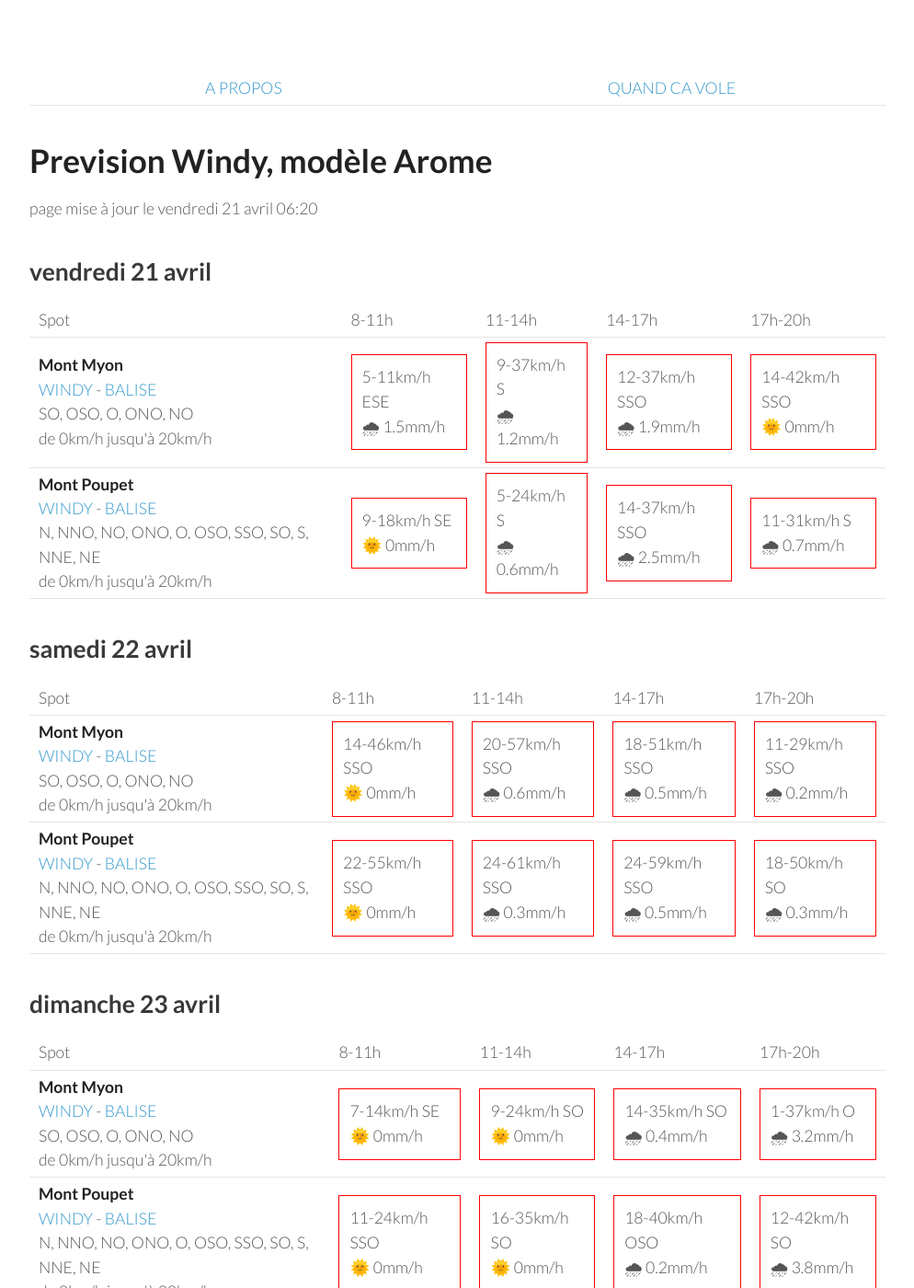
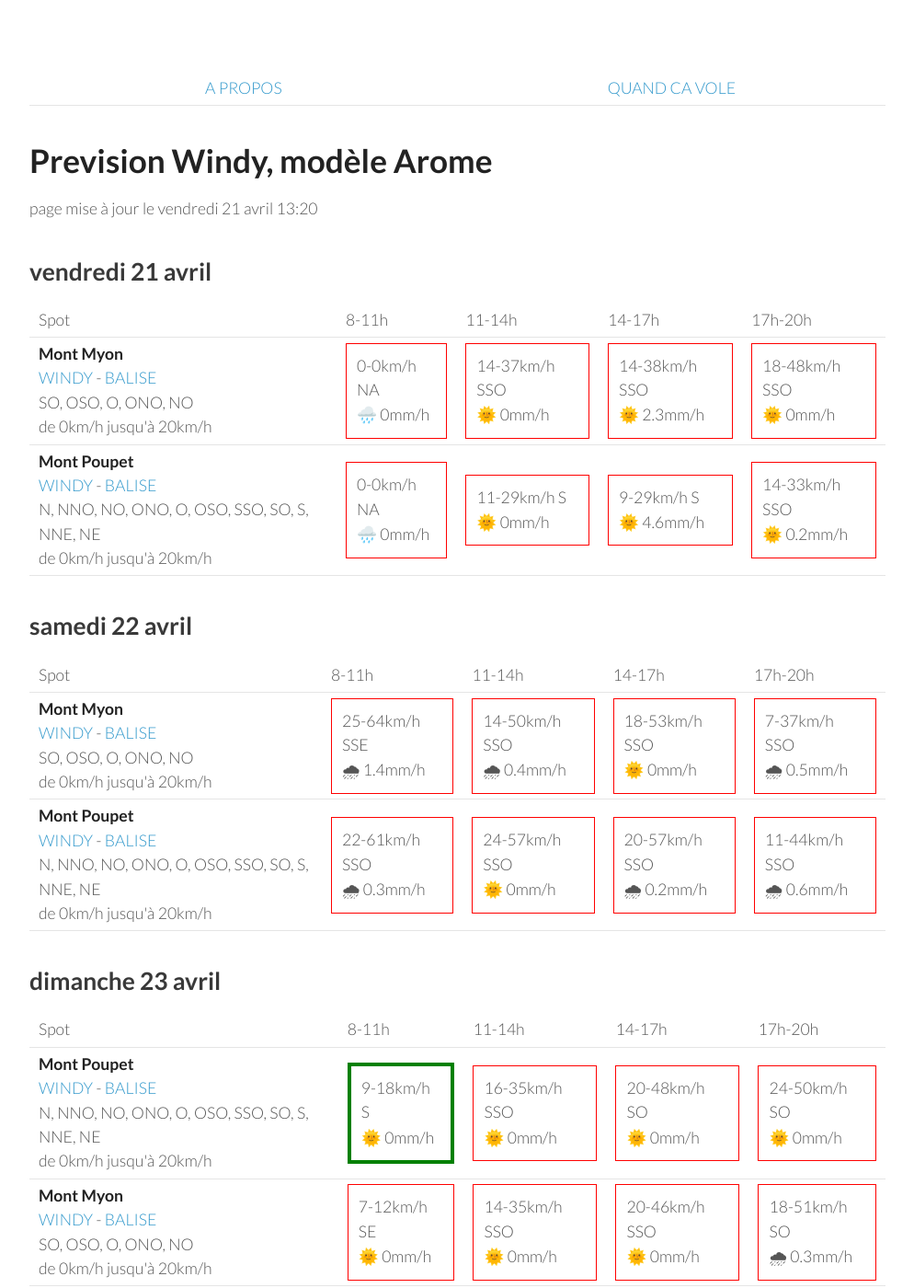
Before and after one commit to parapente-dans-le-nord/parapente-dans-le-nord.github.io, a Jekyll site: the page built from jura.markdown, in a window 1280 px wide and 1400 px high. Shown: the whole window at 92% size, without its empty margins (26-1020 px from the left). Built offline with Jekyll 4.4.1, drawn with Linux system fonts in a browser that asks for light colours; some of the changed text lies outside the part shown.

Commit message:
update index.markdown

```diff
--- a/jura.markdown
+++ b/jura.markdown
@@ -7,7 +7,7 @@ title:  "Tous les spots"
 {: .links}
 
 # Prevision Windy, modèle Arome
-page mise à jour le vendredi 21 avril 06:20
+page mise à jour le vendredi 21 avril 13:20
 
 ## vendredi 21 avril
 
@@ -24,21 +24,19 @@ page mise à jour le vendredi 21 avril 06:20
 <tr>
         <td><strong>Mont Myon</strong><br><a href="https://windy.com/46.331/5.397?45.898,5.394,8,m:eWoagj8">WINDY</a> - <span class=""><a href="http://www.balisemeteo.com/balise.php?idBalise=70">BALISE</a> </span><br> <span class="vent-favorable">SO, OSO, O, ONO, NO</span><br><span class="force-vent">de 0km/h jusqu'à 20km/h</span> </td>
 
-            <td><div class="not-flyable"><p>5-11km/h ESE</p><p>🌧 1.5mm/h</p></div></td>
-            <td><div class="not-flyable"><p>9-37km/h S</p><p>🌧 1.2mm/h</p></div></td>
-            <td><div class="not-flyable"><p>12-37km/h SSO</p><p>🌧 1.9mm/h</p></div></td>
-            <td><div class="not-flyable"><p>14-42km/h SSO</p><p>🌞 0mm/h</p></div></td>
-
+            <td><div class="not-flyable"><p>0-0km/h NA</p><p>🌧️ 0mm/h</p></div></td>
+            <td><div class="not-flyable"><p>14-37km/h SSO</p><p>🌞 0mm/h</p></div></td>
+            <td><div class="not-flyable"><p>14-38km/h SSO</p><p>🌞 2.3mm/h</p></div></td>
+            <td><div class="not-flyable"><p>18-48km/h SSO</p><p>🌞 0mm/h</p></div></td>
 
     </tr>
 <tr>
         <td><strong>Mont Poupet</strong><br><a href="https://windy.com/46.970/5.876?46.541,5.876,8">WINDY</a> - <span class=""><a href="http://www.balisemeteo.com/balise.php?idBalise=92">BALISE</a> </span><br> <span class="vent-favorable">N, NNO, NO, ONO, O, OSO, SSO, SO, S, NNE, NE</span><br><span class="force-vent">de 0km/h jusqu'à 20km/h</span> </td>
 
-            <td><div class="not-flyable"><p>9-18km/h SE</p><p>🌞 0mm/h</p></div></td>
-            <td><div class="not-flyable"><p>5-24km/h S</p><p>🌧 0.6mm/h</p></div></td>
-            <td><div class="not-flyable"><p>14-37km/h SSO</p><p>🌧 2.5mm/h</p></div></td>
-            <td><div class="not-flyable"><p>11-31km/h S</p><p>🌧 0.7mm/h</p></div></td>
-
+            <td><div class="not-flyable"><p>0-0km/h NA</p><p>🌧️ 0mm/h</p></div></td>
+            <td><div class="not-flyable"><p>11-29km/h S</p><p>🌞 0mm/h</p></div></td>
+            <td><div class="not-flyable"><p>9-29km/h S</p><p>🌞 4.6mm/h</p></div></td>
+            <td><div class="not-flyable"><p>14-33km/h SSO</p><p>🌞 0.2mm/h</p></div></td>
 
     </tr>
 
@@ -60,20 +58,20 @@ page mise à jour le vendredi 21 avril 06:20
 <tr>
         <td><strong>Mont Myon</strong><br><a href="https://windy.com/46.331/5.397?45.898,5.394,8,m:eWoagj8">WINDY</a> - <span class=""><a href="http://www.balisemeteo.com/balise.php?idBalise=70">BALISE</a> </span><br> <span class="vent-favorable">SO, OSO, O, ONO, NO</span><br><span class="force-vent">de 0km/h jusqu'à 20km/h</span> </td>
 
-            <td><div class="not-flyable"><p>14-46km/h SSO</p><p>🌞 0mm/h</p></div></td>
-            <td><div class="not-flyable"><p>20-57km/h SSO</p><p>🌧 0.6mm/h</p></div></td>
-            <td><div class="not-flyable"><p>18-51km/h SSO</p><p>🌧 0.5mm/h</p></div></td>
-            <td><div class="not-flyable"><p>11-29km/h SSO</p><p>🌧 0.2mm/h</p></div></td>
+            <td><div class="not-flyable"><p>25-64km/h SSE</p><p>🌧 1.4mm/h</p></div></td>
+            <td><div class="not-flyable"><p>14-50km/h SSO</p><p>🌧 0.4mm/h</p></div></td>
+            <td><div class="not-flyable"><p>18-53km/h SSO</p><p>🌞 0mm/h</p></div></td>
+            <td><div class="not-flyable"><p>7-37km/h SSO</p><p>🌧 0.5mm/h</p></div></td>
 
 
     </tr>
 <tr>
         <td><strong>Mont Poupet</strong><br><a href="https://windy.com/46.970/5.876?46.541,5.876,8">WINDY</a> - <span class=""><a href="http://www.balisemeteo.com/balise.php?idBalise=92">BALISE</a> </span><br> <span class="vent-favorable">N, NNO, NO, ONO, O, OSO, SSO, SO, S, NNE, NE</span><br><span class="force-vent">de 0km/h jusqu'à 20km/h</span> </td>
 
-            <td><div class="not-flyable"><p>22-55km/h SSO</p><p>🌞 0mm/h</p></div></td>
-            <td><div class="not-flyable"><p>24-61km/h SSO</p><p>🌧 0.3mm/h</p></div></td>
-            <td><div class="not-flyable"><p>24-59km/h SSO</p><p>🌧 0.5mm/h</p></div></td>
-            <td><div class="not-flyable"><p>18-50km/h SO</p><p>🌧 0.3mm/h</p></div></td>
+            <td><div class="not-flyable"><p>22-61km/h SSO</p><p>🌧 0.3mm/h</p></div></td>
+            <td><div class="not-flyable"><p>24-57km/h SSO</p><p>🌞 0mm/h</p></div></td>
+            <td><div class="not-flyable"><p>20-57km/h SSO</p><p>🌧 0.2mm/h</p></div></td>
+            <td><div class="not-flyable"><p>11-44km/h SSO</p><p>🌧 0.6mm/h</p></div></td>
 
 
     </tr>
@@ -94,22 +92,22 @@ page mise à jour le vendredi 21 avril 06:20
       <td>17h-20h</td>
     </tr>
 <tr>
-        <td><strong>Mont Myon</strong><br><a href="https://windy.com/46.331/5.397?45.898,5.394,8,m:eWoagj8">WINDY</a> - <span class=""><a href="http://www.balisemeteo.com/balise.php?idBalise=70">BALISE</a> </span><br> <span class="vent-favorable">SO, OSO, O, ONO, NO</span><br><span class="force-vent">de 0km/h jusqu'à 20km/h</span> </td>
+        <td><strong>Mont Poupet</strong><br><a href="https://windy.com/46.970/5.876?46.541,5.876,8">WINDY</a> - <span class=""><a href="http://www.balisemeteo.com/balise.php?idBalise=92">BALISE</a> </span><br> <span class="vent-favorable">N, NNO, NO, ONO, O, OSO, SSO, SO, S, NNE, NE</span><br><span class="force-vent">de 0km/h jusqu'à 20km/h</span> </td>
 
-            <td><div class="not-flyable"><p>7-14km/h SE</p><p>🌞 0mm/h</p></div></td>
-            <td><div class="not-flyable"><p>9-24km/h SO</p><p>🌞 0mm/h</p></div></td>
-            <td><div class="not-flyable"><p>14-35km/h SO</p><p>🌧 0.4mm/h</p></div></td>
-            <td><div class="not-flyable"><p>1-37km/h O</p><p>🌧 3.2mm/h</p></div></td>
+            <td><div class="flyable"><p>9-18km/h S</p><p>🌞 0mm/h</p></div></td>
+            <td><div class="not-flyable"><p>16-35km/h SSO</p><p>🌞 0mm/h</p></div></td>
+            <td><div class="not-flyable"><p>20-48km/h SO</p><p>🌞 0mm/h</p></div></td>
+            <td><div class="not-flyable"><p>24-50km/h SO</p><p>🌞 0mm/h</p></div></td>
 
 
     </tr>
 <tr>
-        <td><strong>Mont Poupet</strong><br><a href="https://windy.com/46.970/5.876?46.541,5.876,8">WINDY</a> - <span class=""><a href="http://www.balisemeteo.com/balise.php?idBalise=92">BALISE</a> </span><br> <span class="vent-favorable">N, NNO, NO, ONO, O, OSO, SSO, SO, S, NNE, NE</span><br><span class="force-vent">de 0km/h jusqu'à 20km/h</span> </td>
+        <td><strong>Mont Myon</strong><br><a href="https://windy.com/46.331/5.397?45.898,5.394,8,m:eWoagj8">WINDY</a> - <span class=""><a href="http://www.balisemeteo.com/balise.php?idBalise=70">BALISE</a> </span><br> <span class="vent-favorable">SO, OSO, O, ONO, NO</span><br><span class="force-vent">de 0km/h jusqu'à 20km/h</span> </td>
 
-            <td><div class="not-flyable"><p>11-24km/h SSO</p><p>🌞 0mm/h</p></div></td>
-            <td><div class="not-flyable"><p>16-35km/h SO</p><p>🌞 0mm/h</p></div></td>
-            <td><div class="not-flyable"><p>18-40km/h OSO</p><p>🌧 0.2mm/h</p></div></td>
-            <td><div class="not-flyable"><p>12-42km/h SO</p><p>🌧 3.8mm/h</p></div></td>
+            <td><div class="not-flyable"><p>7-12km/h SE</p><p>🌞 0mm/h</p></div></td>
+            <td><div class="not-flyable"><p>14-35km/h SSO</p><p>🌞 0mm/h</p></div></td>
+            <td><div class="not-flyable"><p>20-46km/h SSO</p><p>🌞 0mm/h</p></div></td>
+            <td><div class="not-flyable"><p>18-51km/h SO</p><p>🌧 0.3mm/h</p></div></td>
 
 
     </tr>
@@ -132,20 +130,20 @@ page mise à jour le vendredi 21 avril 06:20
 <tr>
         <td><strong>Mont Myon</strong><br><a href="https://windy.com/46.331/5.397?45.898,5.394,8,m:eWoagj8">WINDY</a> - <span class=""><a href="http://www.balisemeteo.com/balise.php?idBalise=70">BALISE</a> </span><br> <span class="vent-favorable">SO, OSO, O, ONO, NO</span><br><span class="force-vent">de 0km/h jusqu'à 20km/h</span> </td>
 
-            <td><div class="flyable"><p>5-18km/h ONO</p><p>🌧 0.2mm/h</p></div></td>
-            <td><div class="flyable"><p>5-16km/h OSO</p><p>🌞 0mm/h</p></div></td>
-            <td><div class="flyable"><p>5-20km/h ONO</p><p>🌧 0.2mm/h</p></div></td>
-            <td><div class="not-flyable"><p>5-22km/h O</p><p>🌧 0.2mm/h</p></div></td>
+            <td><div class="not-flyable"><p>7-20km/h SSO</p><p>🌧 0.7mm/h</p></div></td>
+            <td><div class="not-flyable"><p>12-33km/h OSO</p><p>🌧 0.3mm/h</p></div></td>
+            <td><div class="not-flyable"><p>12-31km/h OSO</p><p>🌧 0.3mm/h</p></div></td>
+            <td><div class="not-flyable"><p>11-31km/h O</p><p>🌞 0mm/h</p></div></td>
 
 
     </tr>
 <tr>
         <td><strong>Mont Poupet</strong><br><a href="https://windy.com/46.970/5.876?46.541,5.876,8">WINDY</a> - <span class=""><a href="http://www.balisemeteo.com/balise.php?idBalise=92">BALISE</a> </span><br> <span class="vent-favorable">N, NNO, NO, ONO, O, OSO, SSO, SO, S, NNE, NE</span><br><span class="force-vent">de 0km/h jusqu'à 20km/h</span> </td>
 
-            <td><div class="not-flyable"><p>9-22km/h SO</p><p>🌧 0.2mm/h</p></div></td>
-            <td><div class="not-flyable"><p>11-27km/h SO</p><p>🌧 0.8mm/h</p></div></td>
-            <td><div class="not-flyable"><p>11-31km/h OSO</p><p>🌧 1.1mm/h</p></div></td>
-            <td><div class="not-flyable"><p>11-33km/h O</p><p>🌧 0.5mm/h</p></div></td>
+            <td><div class="not-flyable"><p>24-46km/h SO</p><p>🌧 0.8mm/h</p></div></td>
+            <td><div class="not-flyable"><p>16-50km/h OSO</p><p>🌧 3.7mm/h</p></div></td>
+            <td><div class="not-flyable"><p>18-40km/h OSO</p><p>🌧 0.5mm/h</p></div></td>
+            <td><div class="not-flyable"><p>18-40km/h OSO</p><p>🌧 0.5mm/h</p></div></td>
 
 
     </tr>
@@ -168,20 +166,20 @@ page mise à jour le vendredi 21 avril 06:20
 <tr>
         <td><strong>Mont Poupet</strong><br><a href="https://windy.com/46.970/5.876?46.541,5.876,8">WINDY</a> - <span class=""><a href="http://www.balisemeteo.com/balise.php?idBalise=92">BALISE</a> </span><br> <span class="vent-favorable">N, NNO, NO, ONO, O, OSO, SSO, SO, S, NNE, NE</span><br><span class="force-vent">de 0km/h jusqu'à 20km/h</span> </td>
 
-            <td><div class="flyable"><p>9-20km/h OSO</p><p>🌧 1.2mm/h</p></div></td>
-            <td><div class="not-flyable"><p>11-29km/h NO</p><p>🌧 2.7mm/h</p></div></td>
-            <td><div class="not-flyable"><p>12-31km/h NNO</p><p>🌧 0.6mm/h</p></div></td>
-            <td><div class="not-flyable"><p>12-33km/h N</p><p>🌧 0.8mm/h</p></div></td>
+            <td><div class="not-flyable"><p>14-33km/h O</p><p>🌧 3.5mm/h</p></div></td>
+            <td><div class="not-flyable"><p>12-31km/h ONO</p><p>🌧 1.5mm/h</p></div></td>
+            <td><div class="not-flyable"><p>14-35km/h NO</p><p>🌧 0.9mm/h</p></div></td>
+            <td><div class="not-flyable"><p>14-35km/h NNO</p><p>🌧 0.5mm/h</p></div></td>
 
 
     </tr>
 <tr>
         <td><strong>Mont Myon</strong><br><a href="https://windy.com/46.331/5.397?45.898,5.394,8,m:eWoagj8">WINDY</a> - <span class=""><a href="http://www.balisemeteo.com/balise.php?idBalise=70">BALISE</a> </span><br> <span class="vent-favorable">SO, OSO, O, ONO, NO</span><br><span class="force-vent">de 0km/h jusqu'à 20km/h</span> </td>
 
-            <td><div class="flyable"><p>9-16km/h ONO</p><p>🌧 1.3mm/h</p></div></td>
-            <td><div class="not-flyable"><p>12-29km/h NO</p><p>🌧 0.6mm/h</p></div></td>
-            <td><div class="not-flyable"><p>12-33km/h NNO</p><p>🌧 0.5mm/h</p></div></td>
-            <td><div class="not-flyable"><p>12-37km/h NNO</p><p>🌧 0.3mm/h</p></div></td>
+            <td><div class="not-flyable"><p>12-27km/h ONO</p><p>🌧 0.5mm/h</p></div></td>
+            <td><div class="not-flyable"><p>12-33km/h NO</p><p>🌧 0.3mm/h</p></div></td>
+            <td><div class="not-flyable"><p>14-35km/h NO</p><p>🌧 0.7mm/h</p></div></td>
+            <td><div class="not-flyable"><p>14-37km/h N</p><p>🌧 0.3mm/h</p></div></td>
 
 
     </tr>
@@ -189,3 +187,39 @@ page mise à jour le vendredi 21 avril 06:20
 </tbody>
 </table>
 {:/}
+## mercredi 26 avril
+
+{::nomarkdown}
+<table>
+  <tbody>
+    <tr>
+      <td>Spot</td>
+      <td>8-11h</td>
+      <td>11-14h</td>
+      <td>14-17h</td>
+      <td>17h-20h</td>
+    </tr>
+<tr>
+        <td><strong>Mont Myon</strong><br><a href="https://windy.com/46.331/5.397?45.898,5.394,8,m:eWoagj8">WINDY</a> - <span class=""><a href="http://www.balisemeteo.com/balise.php?idBalise=70">BALISE</a> </span><br> <span class="vent-favorable">SO, OSO, O, ONO, NO</span><br><span class="force-vent">de 0km/h jusqu'à 20km/h</span> </td>
+
+            <td><div class="not-flyable"><p>3-14km/h ENE</p><p>🌞 0mm/h</p></div></td>
+            <td><div class="flyable"><p>5-20km/h NO</p><p>🌞 0mm/h</p></div></td>
+            <td><div class="not-flyable"><p>5-22km/h ONO</p><p>🌞 0mm/h</p></div></td>
+            <td><div class="flyable"><p>3-20km/h O</p><p>🌞 0mm/h</p></div></td>
+
+
+    </tr>
+<tr>
+        <td><strong>Mont Poupet</strong><br><a href="https://windy.com/46.970/5.876?46.541,5.876,8">WINDY</a> - <span class=""><a href="http://www.balisemeteo.com/balise.php?idBalise=92">BALISE</a> </span><br> <span class="vent-favorable">N, NNO, NO, ONO, O, OSO, SSO, SO, S, NNE, NE</span><br><span class="force-vent">de 0km/h jusqu'à 20km/h</span> </td>
+
+            <td><div class="not-flyable"><p>9-22km/h E</p><p>🌞 0mm/h</p></div></td>
+            <td><div class="not-flyable"><p>5-22km/h NNE</p><p>🌞 0mm/h</p></div></td>
+            <td><div class="not-flyable"><p>5-22km/h ONO</p><p>🌞 0mm/h</p></div></td>
+            <td><div class="not-flyable"><p>5-22km/h NO</p><p>🌞 0mm/h</p></div></td>
+
+
+    </tr>
+
+</tbody>
+</table>
+{:/}
```
